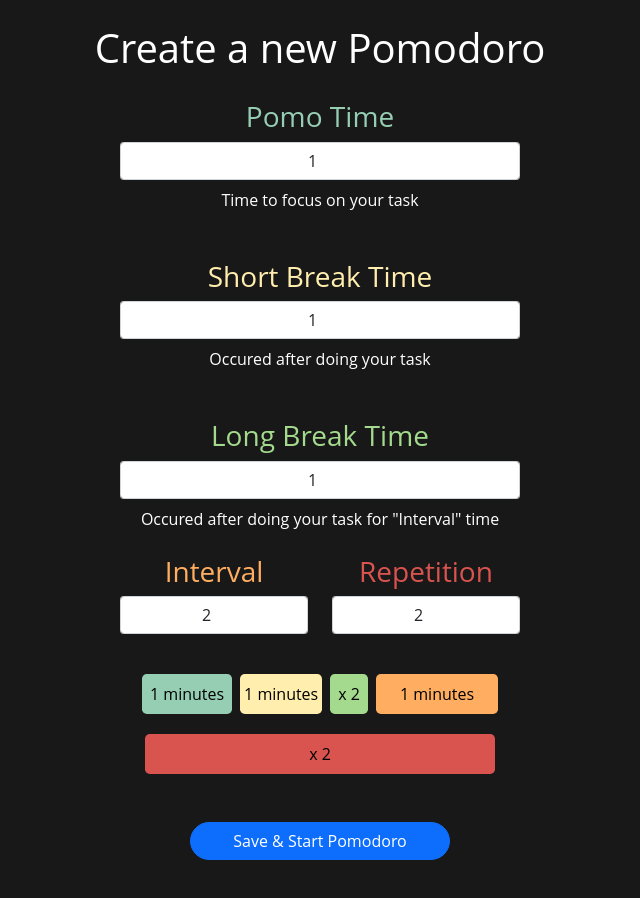
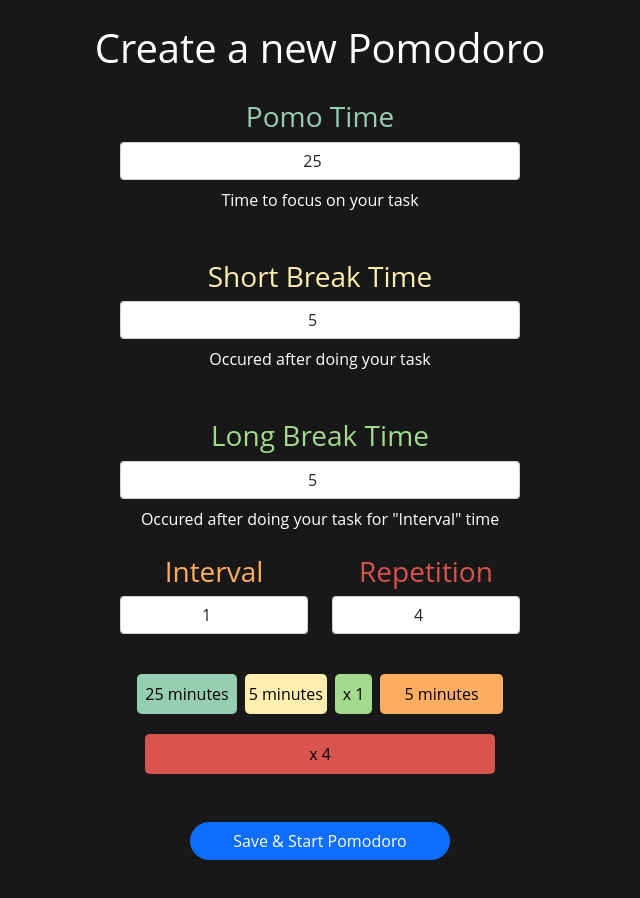
Before and after one commit to obiekr/PomodoroTimer, a React (Create React App) app in the folder client/: page / in a window 1280 px wide. Shown: the top 898 px of the page, without its empty margins (320-960 px from the left). Built offline with nearby package versions, Linux system fonts and the light colour scheme.

Commit message:
deploying to heroku

```diff
--- a/client/src/component/Timer.jsx
+++ b/client/src/component/Timer.jsx
@@ -63,7 +63,7 @@ export default function Timer(props){
                             setSeconds(59);
                         }
                     }
-                }, 50)
+                }, 1000)
             return ()=> {
                 clearInterval(myInterval);
                 };
--- a/client/src/pages/NewPomodoro.jsx
+++ b/client/src/pages/NewPomodoro.jsx
@@ -4,11 +4,11 @@ import "./NewPomodoro.css"
 import { Link } from "react-router-dom";
 
 export default function NewPomodoro(){
-    const [pomo, setPomo] = useState(1)
-    const [short, setShort] = useState(1)
-    const [long, setLong] = useState(1)
-    const [interval, setInterval] = useState(2)
-    const [rep, setRep] = useState(2)
+    const [pomo, setPomo] = useState(25)
+    const [short, setShort] = useState(5)
+    const [long, setLong] = useState(5)
+    const [interval, setInterval] = useState(1)
+    const [rep, setRep] = useState(4)
 
     function submitHandler(e){
         e.preventDefault()
--- a/client/src/pages/Pomodoro.jsx
+++ b/client/src/pages/Pomodoro.jsx
@@ -1,4 +1,4 @@
-import React, { useState, useEffect, useRef } from 'react';
+import React, { useState } from 'react';
 import { useLocation } from 'react-router-dom';
 import "./Pomodoro.css"
 import Pause from '../component/Pause';
@@ -7,7 +7,6 @@ import Timeline from '../component/Timeline';
 
 
 export default function Pomodoro() {
-
     const [counting, setCounting] = useState(true)
     const [counter, setCounter] = useState(localStorage.getItem("minutes")?parseInt(localStorage.getItem("counter")):0)
     const location = useLocation()
@@ -19,18 +18,46 @@ export default function Pomodoro() {
         localStorage.setItem("counter", 0)
         localStorage.setItem("minutes", data.pomo)
         localStorage.setItem("seconds", 0)
-        // localStorage.setItem("minutes", 0)
-        // localStorage.setItem("seconds", data.pomo)
+
     }
     const [minutes, setMinutes] = useState(parseInt(localStorage.getItem("minutes")))
     const [seconds, setSeconds] = useState(parseInt(localStorage.getItem("seconds")))
 
-    let a = false
+    // let a = false
+    // let ts1 = 0
+    // document.body.addEventListener("keydown", (e)=>{
+    //   let ts2 = new Date()/1000
+    //   if (ts2-ts1 >= 2 & e.code === "Space" & !a){
+    //     console.log(ts2-ts1 >= 1)
+    //     ts1=ts2
+    //     a=true
+    //   }
+    //   document.body.addEventListener('keyup', ()=>{
+    //     a=false
+    //   })
+    // })
+
+    // let ts1 = new Date()/1000
+    // document.body.addEventListener("keydown", ()=>{
+    //   let ts2 = new Date()/1000
+    //   if (ts2-ts1 >= 2){
+    //   console.log(ts2-ts1, ts2-ts1 >= 10)
+    //     ts1=ts2
+    //   }
+    // })
+
+
+    //   let a = false
     // document.body.addEventListener('keydown', (e)=>{
-    //   if (e.code === "Space"){
-    //     setCounting(!counting)
+    //   if (e.code === "Space" & !a){
+    //     // setCounting(!counting)
     //     console.log("pressed")
+    //     a = true
+
     //   }
+    //   document.body.addEventListener('keyup', ()=>{
+    //     a=false
+    //   })
     // })
 
 
```
Also changed, not shown: package.json (added, +11 -0 lines), client/src/pages/Pomodoro.css (line endings or trailing spaces), 11 other files (tests, documents, lock files or other folders).
